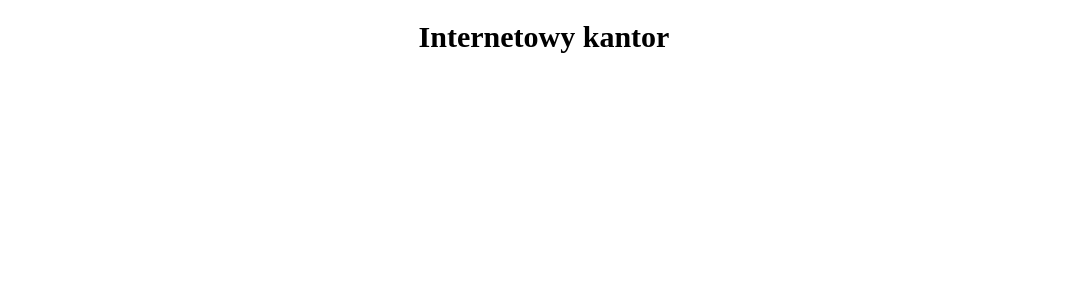
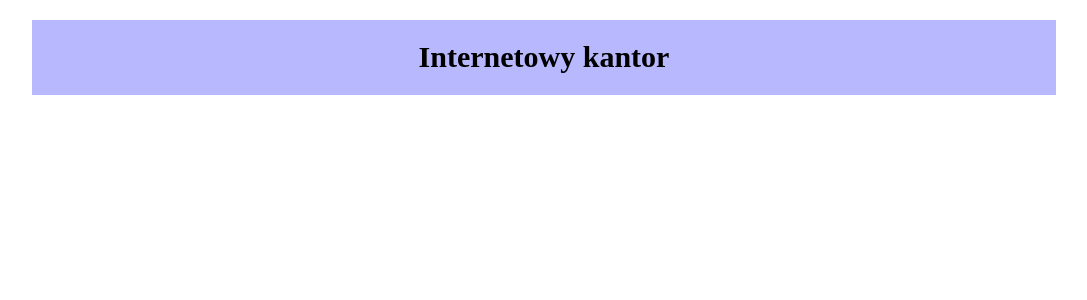
Before and after one commit to anetaszynal/currency-office-react, a React (Create React App) app: page / in a window 1280 px wide. Shown: the top 300 px of the page, without its empty margins (96-1183 px from the left). Built offline with nearby package versions, Linux system fonts and the light colour scheme.

Commit message:
add style to container

```diff
--- a/src/Container/index.js
+++ b/src/Container/index.js
@@ -1,4 +1,5 @@
 import React from "react";
+import "./style.css"
 
 const Container = ({children}) => (
   <main className="container">
--- /dev/null
+++ b/src/Container/style.css
@@ -0,0 +1,5 @@
+.container {
+  max-width: 80%;
+  margin: 20px auto;
+  background-color: rgb(184, 184, 255);
+}
```
